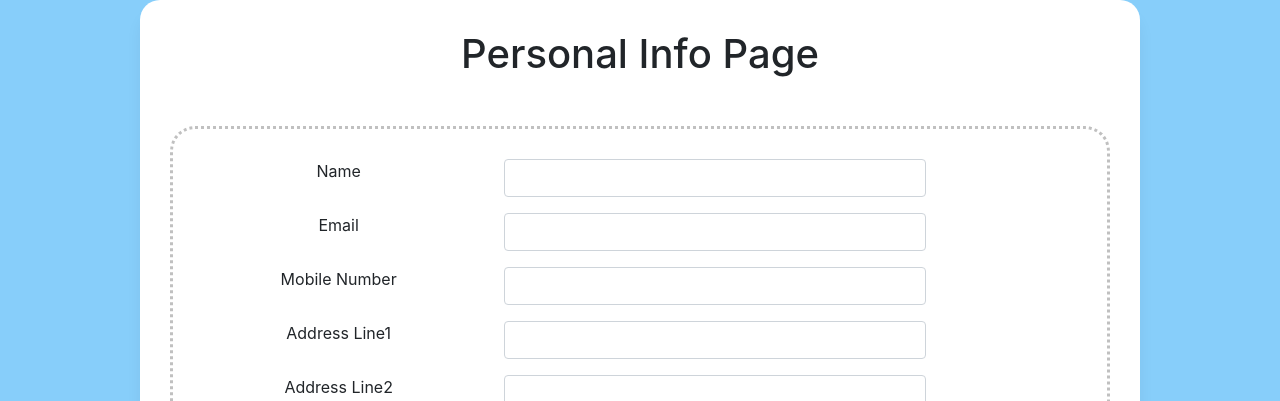
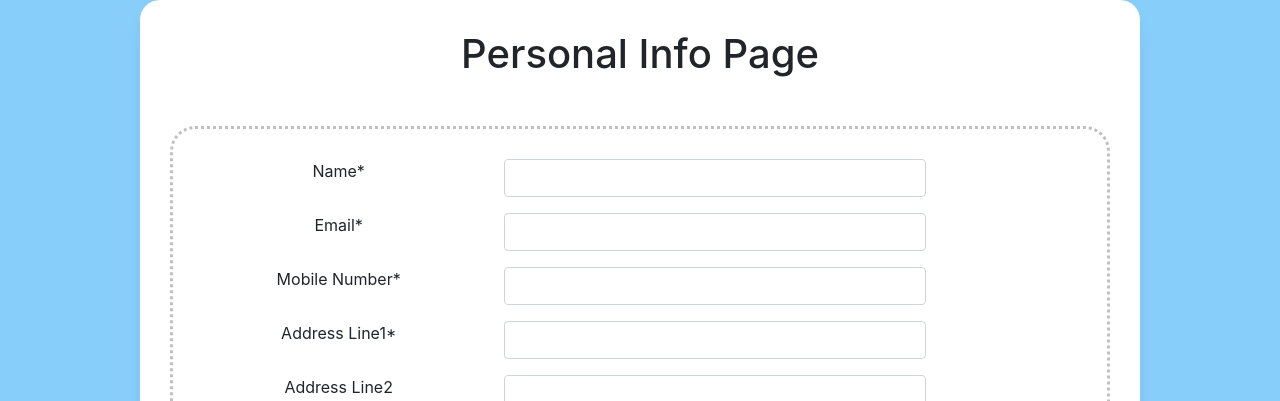
Before and after one commit to Mystieee/UserDetailApp, a React (Create React App) app in the folder client/: page / in a window 1280 px wide. Shown: the top 401 px of the page. Built offline with nearby package versions, Linux system fonts and the light colour scheme.

Commit message:
Remove loggers and spaces

```diff
--- a/client/src/components/Form.js
+++ b/client/src/components/Form.js
@@ -1,4 +1,6 @@
 import React, { Component } from 'react';
+import { Stepper } from 'react-form-stepper';
+import validator from 'validator';
 import PersonalInfo from './PersonalInfo';
 import OfficeInfo from './OfficeInfo';
 import ConfirmationPage from './ConfirmationPage';
@@ -61,15 +63,12 @@ export class Form extends Component {
 
         switch (name) {
                        case 'name':
-                       console.log('length of name field: ',value.length)
-                         errors.name =
-                           value.length < 5
-                             ? 'Name must be 5 characters long.'
+                         errors.name =  value.length < 5
+                             ? 'Name must be at least 5 characters long.'
                              : '';
                          break;
                        case 'email':
-                         errors.email =
-                          validEmailRegex.test(value)
+                         errors.email = validEmailRegex.test(value)
                              ? ''
                              : 'Please enter a valid email address.';
                          break;
@@ -135,9 +134,7 @@ export class Form extends Component {
                          break;
                      }
 
-        this.setState({errors, [name]: value}, ()=> {
-                                                   console.log(errors)
-                                               })
+        this.setState({errors, [name]: value})
 
         this.setState({
             [input]: e.target.value
--- a/client/src/components/OfficeInfo.js
+++ b/client/src/components/OfficeInfo.js
@@ -91,13 +91,13 @@ export class OfficeInfo extends Component {
                           <p key={err} className="error-message" >{err}</p>
                     ))}
                   <div className="form-group row">
-                      <label htmlFor="building_name" className="control-label col-sm-4">Building Name</label>
+                      <label htmlFor="building_name" className="control-label col-sm-4">Building Name*</label>
                       <div class="col-sm-6">
                         <input type="text" className="form-control" name="building_name" onChange={inputChange('building_name')} value={values.building_name} />
                       </div>
                   </div>
                   <div className="form-group row">
-                      <label htmlFor="city" className="control-label col-sm-4">City/Area</label>
+                      <label htmlFor="city" className="control-label col-sm-4">City/Area*</label>
                       <div class="col-sm-6">
                         <input type="text" className="form-control" name="city" onChange={inputChange('city')} value={values.city} />
                       </div>
@@ -109,7 +109,7 @@ export class OfficeInfo extends Component {
                       </div>
                   </div>
                   <div className="form-group row">
-                      <label htmlFor="office_address_line1" className="control-label col-sm-4">Address Line 1</label>
+                      <label htmlFor="office_address_line1" className="control-label col-sm-4">Address Line 1*</label>
                       <div class="col-sm-6">
                          <input type="text" className="form-control" name="office_address_line1" onChange={inputChange('office_address_line1')} value={values.office_address_line1} />
                       </div>
--- a/client/src/components/PersonalInfo.js
+++ b/client/src/components/PersonalInfo.js
@@ -4,10 +4,17 @@ import PersonService from "../service/PersonService.js"
 const validateForm = (errors) => {
   let valid = true;
   Object.values(errors).forEach(
-    // if we have an error string set valid to false
     (val) => val.length > 0 && (valid = false)
   );
   return valid;
+}
+
+const validateInputIsEmpty = (inputValues) => {
+    if(!inputValues.name || !inputValues.email || !inputValues.mobile_number || !inputValues.address_line1 || !inputValues.address_line2 || inputValues.address_line3){
+        return true;
+    }else{
+        return false;
+    }
 }
 
 export class PersonalInfo extends Component {
@@ -19,9 +26,17 @@ export class PersonalInfo extends Component {
        };
      }
 
+     componentDidUpdate(prevProps) {
+       if (this.props.values !== prevProps.values) {
+            const { name, email, mobile_number, address_line1, address_line2, address_line3 } = this.props.values;
+            const userDataUpdated = { name, email, mobile_number, address_line1, address_line2, address_line3 };
+
+            //TODO: update form.
+       }
+     }
+
     continue = e => {
         e.preventDefault();
-
          const errors_arr = [];
 
          if(validateForm(this.props.errors)) {
@@ -35,8 +50,6 @@ export class PersonalInfo extends Component {
                                               .then(response => {
                                                       response.json().then(data =>{
                                                         console.log("Successful" + data);
-
-                                    this.props.nextStep();
                                                       })
                                                   })
                                               .catch((error) => {
@@ -44,13 +57,11 @@ export class PersonalInfo extends Component {
                                                           console.log("error -->",error.response);
                                                       }
                                                   })
-
                                  this.props.nextStep();
-
                   }else{
                     console.error('Invalid Personal Info Form')
 
-            if(this.props.errors.name.length > 0){
+                    if(this.props.errors.name.length > 0 ){
                        errors_arr.push(this.props.errors.name);
                     }
                     if(this.props.errors.email.length > 0){
@@ -80,7 +91,6 @@ export class PersonalInfo extends Component {
         const { values, inputChange, errors } = this.props;
 
         return (
-
              <div className="form-container">
                 <h1 className="mb-5">Personal Info Page</h1>
 
@@ -91,27 +101,27 @@ export class PersonalInfo extends Component {
                         ))}
 
                     <div className="form-group row">
-                        <label htmlFor="name" className="control-label col-sm-4">Name</label>
+                        <label htmlFor="name" className="control-label col-sm-4">Name*</label>
                          <div className="col-sm-6">
-                            <input type="text" className="form-control" name="name" onChange={inputChange('name')} value={values.name}  />
+                            <input type="text" className="form-control" name="name" onChange={inputChange('name')} value={values.name}/>
                          </div>
                     </div>
                     <div className="form-group row">
-                        <label htmlFor="email" className="control-label col-sm-4" >Email</label>
+                        <label htmlFor="email" className="control-label col-sm-4" >Email*</label>
                          <div className="col-sm-6">
-                            <input type="email" className="form-control" name="email" onChange={inputChange('email')} value={values.email} />
+                            <input type="email" className="form-control" name="email" onChange={inputChange('email')} value={values.email}/>
                          </div>
                     </div>
                     <div className="form-group row">
-                        <label htmlFor="mobile_number" className="control-label col-sm-4">Mobile Number</label>
+                        <label htmlFor="mobile_number" className="control-label col-sm-4">Mobile Number*</label>
                          <div className="col-sm-6">
-                            <input type="text" className="form-control" name="mobile_number" onChange={inputChange('mobile_number')} value={values.mobile_number} />
+                            <input type="text" className="form-control" name="mobile_number" onChange={inputChange('mobile_number')} value={values.mobile_number}/>
                           </div>
                     </div>
                     <div className="form-group row">
-                        <label htmlFor="address_line1" className="control-label col-sm-4">Address Line1</label>
+                        <label htmlFor="address_line1" className="control-label col-sm-4">Address Line1*</label>
                          <div className="col-sm-6">
-                            <input type="address_line1" className="form-control" name="address_line1" onChange={inputChange('address_line1')} value={values.address_line1} />
+                            <input type="address_line1" className="form-control" name="address_line1" onChange={inputChange('address_line1')} value={values.address_line1}/>
                          </div>
                     </div>
                     <div className="form-group row">
@@ -128,12 +138,7 @@ export class PersonalInfo extends Component {
                     </div>
 
              </form>      <br />
-
-
-
                     <button className="btn btn-primary" onClick={this.continue}>Next</button>
-
-
         </div>
         )
     }
```
Lines whose indentation alone changed are shown as unchanged.
